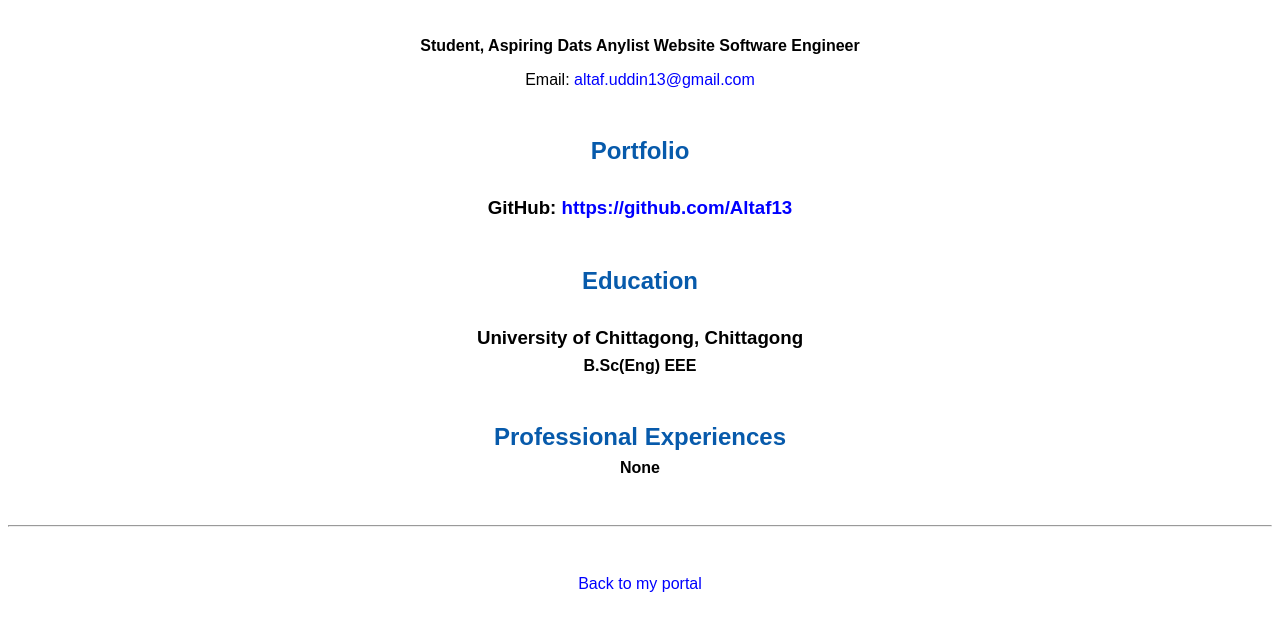
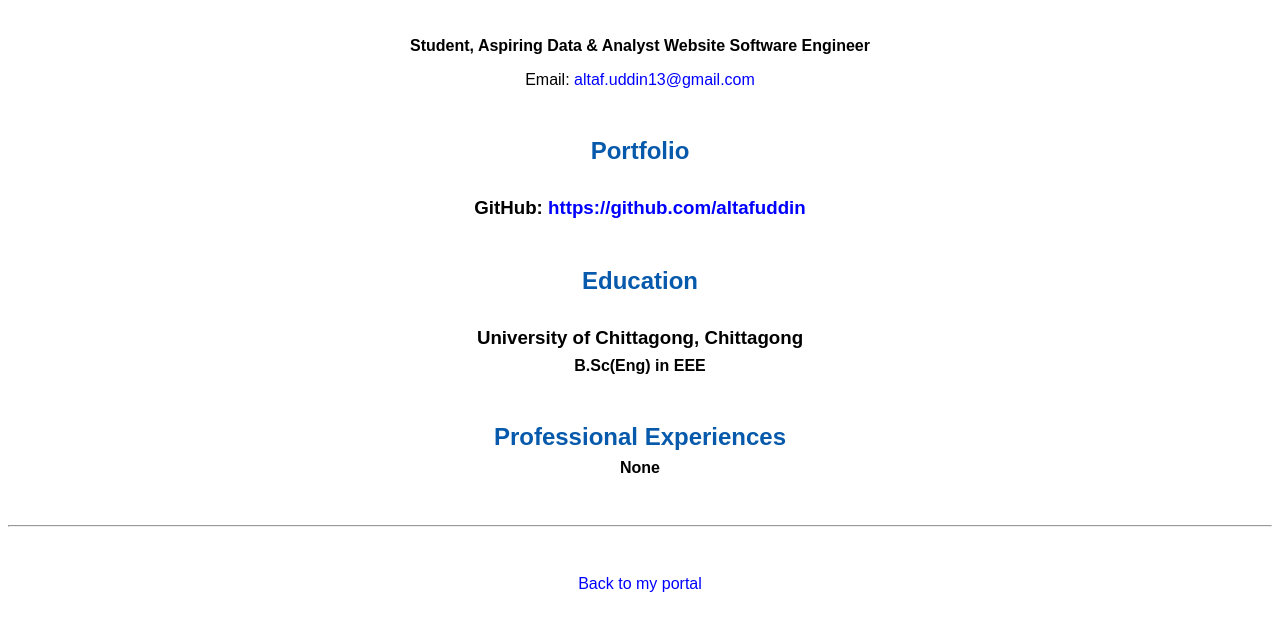
Before and after one commit to Altaf13/Altaf13.github.io, a plain HTML site: page resume.html in a window 1280 px wide. Shown: the part 474-1099 px from the top of the page. Drawn offline with Linux system fonts and the light colour scheme.

Commit message:
Update resume.html

```diff
--- a/resume.html
+++ b/resume.html
@@ -21,18 +21,18 @@
     <img src="images/headshot.jpg" alt="Harrison Kong's headshot" width="20%">
 
     <h1>Altaf Uddin</h1>
-    <h4>Student, Aspiring Dats Anylist Website Software Engineer</h4>
+    <h4>Student, Aspiring Data & Analyst Website Software Engineer</h4>
 
     <p>Email: <a href="mailto:altaf.uddin13@gmail.com" target="_blank">altaf.uddin13@gmail.com</a></p>
-    <!-- don't post physical address, personal phone number or other personal information on the web! -->
+
 
     <h2>Portfolio</h2>
-      <h3>GitHub: <a href="https://github.com/Altaf13" target="_blank">https://github.com/Altaf13</a></h3>
+      <h3>GitHub: <a href="https://github.com/altafuddin" target="_blank">https://github.com/altafuddin</a></h3>
 
     <h2>Education</h2>
 
     <h3>University of Chittagong, Chittagong</h3>
-    <h4>B.Sc(Eng) EEE</h4>
+    <h4>B.Sc(Eng) in EEE</h4>
 
     <h2>Professional Experiences</h2>
       <h4>None</h4>
```
